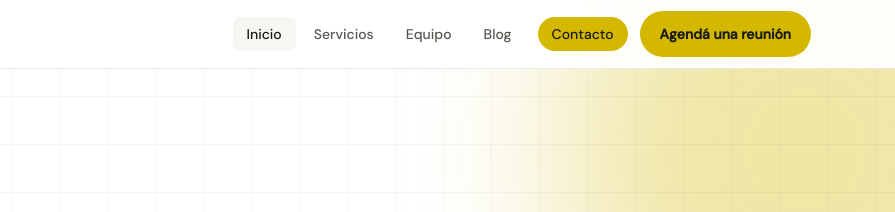
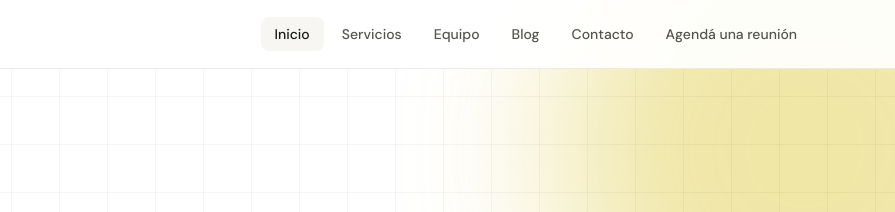
Before and after one commit to lisandroalonso-sudo/conzensus-webnetlify, a plain HTML site: page index.html in a window 1280 px wide. Shown: the top 212 px of the page, 385-1280 px from the left. Drawn offline with Linux system fonts and the light colour scheme.

Commit message:
Update index.html

```diff
--- a/index.html
+++ b/index.html
@@ -25,15 +25,8 @@
       <li><a href="servicios.html" class="nav-link">Servicios</a></li>
       <li><a href="equipo.html" class="nav-link">Equipo</a></li>
       <li><a href="blog.html" class="nav-link">Blog</a></li>
-      <li><a href="contacto.html" class="nav-link nav-cta">Contacto</a></li>
-      <li>
-      <a href="https://calendar.google.com/calendar/appointments/schedules/AcZssZ0dQAZlpY0D4k2pWkt3N8kASw7nlkZzEgkNfyfZdUxSKBVDIQdqWvR7NGJXZCdHrRFBotVoZxny?gv=true"
-       target="_blank"
-       rel="noopener noreferrer"
-       class="nav-booking">
-      Agendá una reunión
-      </a>
-      </li>
+      <li><a href="contacto.html" class="nav-link">Contacto</a></li>
+      <li><a href="contacto.html#agenda" class="nav-link">Agendá una reunión</a></li>
     </ul>
   </div>
 </nav>
```
